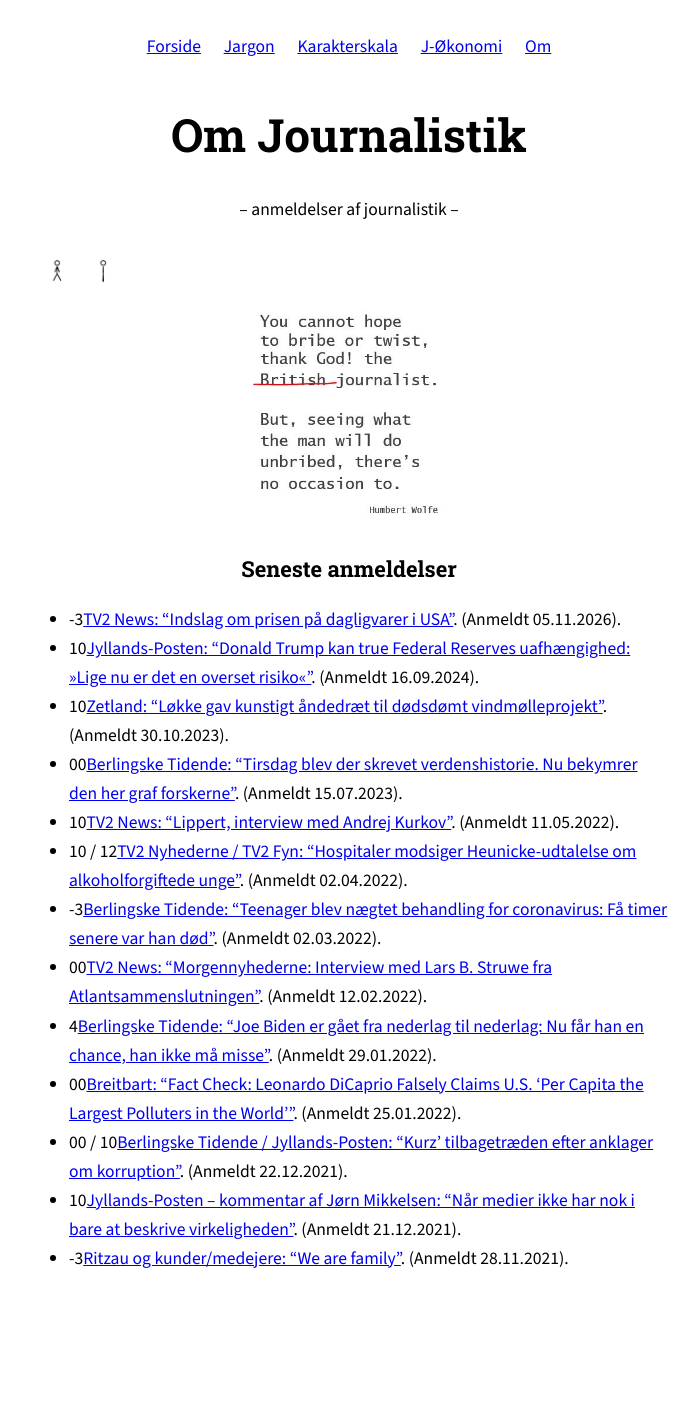
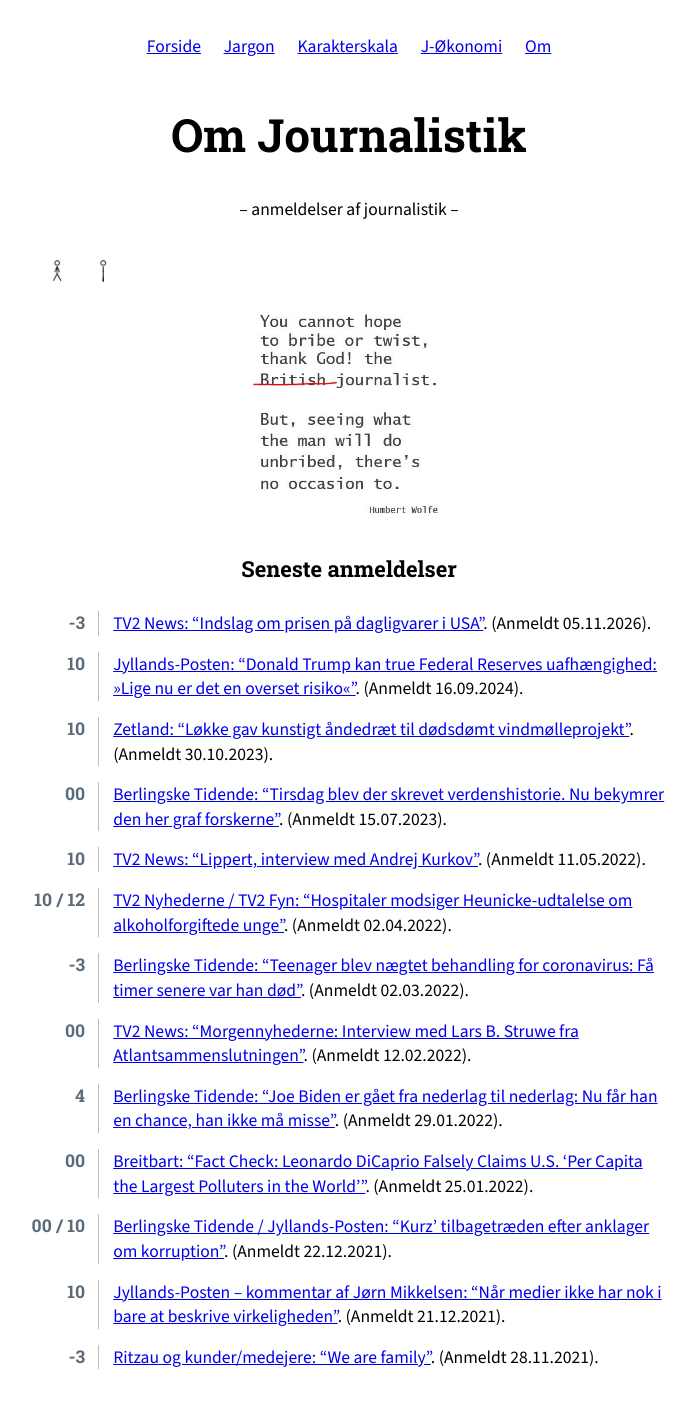
Before and after one commit to MichaelOAppel/OmJournalistik, a Jekyll site: the page built from index.md, in a window 1280 px wide. Shown: the whole page, without its empty margins (291-989 px from the left). Built offline with Jekyll 4.4.1, drawn with Linux system fonts in a browser that asks for light colours; before the commit the page ends 1305 px from its top, so only the background shows below that.

Commit message:
Update default.html

```diff
--- a/_layouts/default.html
+++ b/_layouts/default.html
@@ -35,6 +35,10 @@
     p:has(> img) + p:has(> em:only-child) { text-align: center; }
     img { border: 1px solid #555; box-sizing: border-box; }
     img.banner-march, img.forsidefigur { border: none; }
+    ul.anmeldelser { list-style: none; padding: 0; margin: 1.5rem 0; }
+    ul.anmeldelser li { display: grid; grid-template-columns: 4.3rem 1fr; align-items: baseline; margin-bottom: 1rem; line-height: 1.4; }
+    ul.anmeldelser .kar { text-align: right; padding-right: 0.8rem; color: #5b6b7a; font-family: "Roboto Slab", serif; font-weight: 700; font-variant-numeric: tabular-nums; white-space: nowrap; }
+    ul.anmeldelser .tit { border-left: 1px solid #b5bec6; padding-left: 0.9rem; }
   </style>
 </head>
 <body>
```
